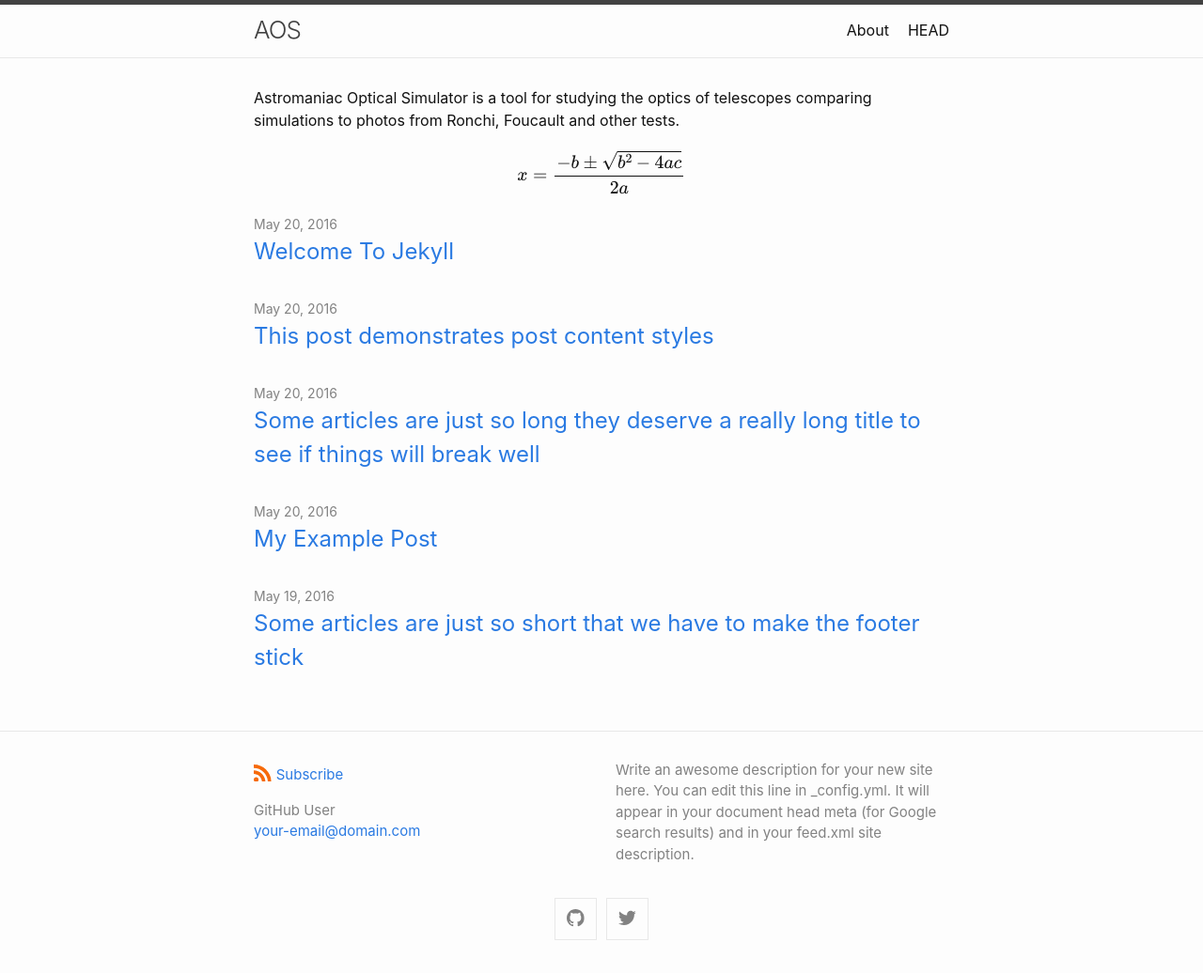
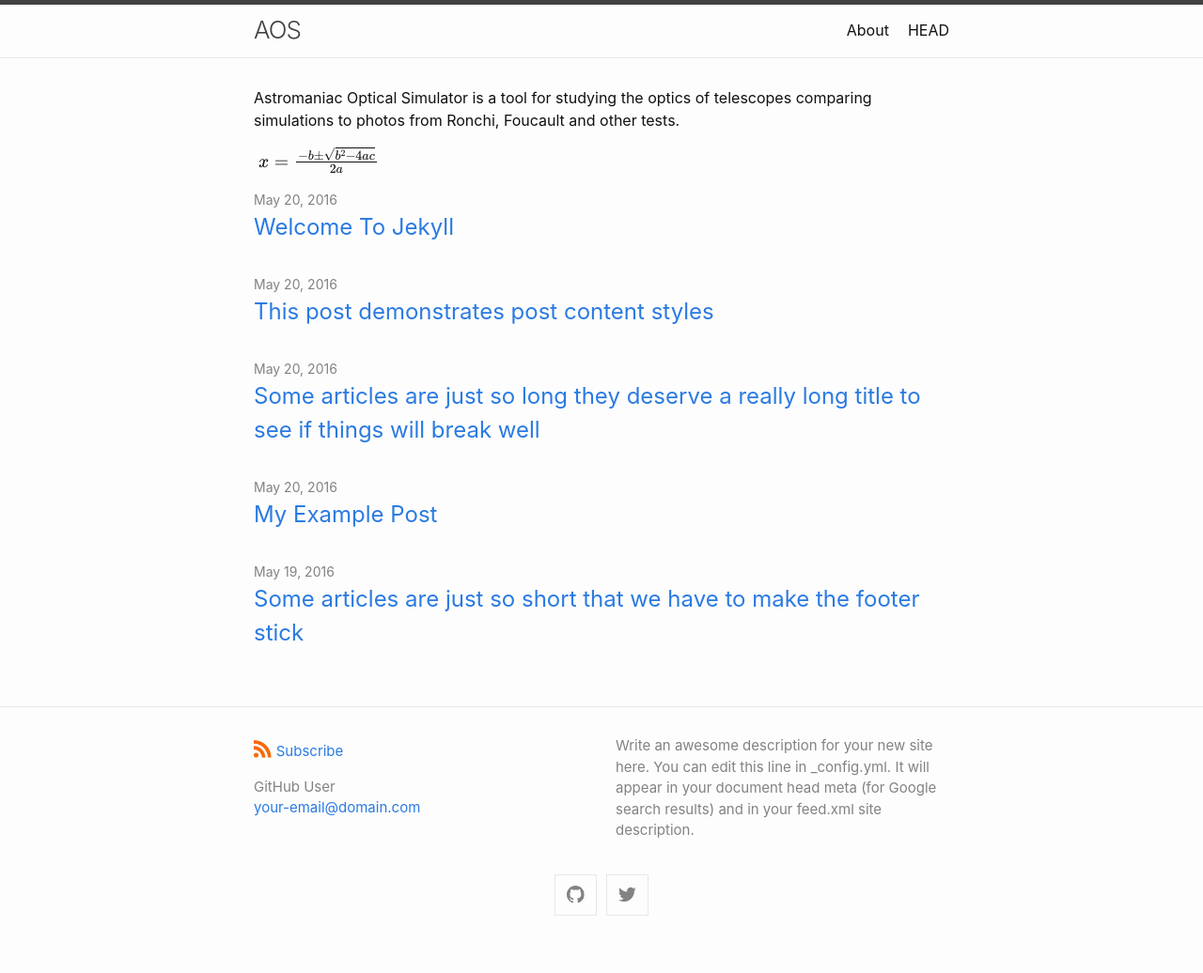
Before and after one commit to maciejczarnacki/AOS, a Jekyll site: the page built from index.md, in a window 1280 px wide. Shown: the whole page at 94% size. Built offline with Jekyll 4.4.1, drawn with Linux system fonts in a browser that asks for light colours; formulas are drawn with MathJax 3; after the commit the page ends 1010 px from its top, so only the background shows below that.

```diff
--- a/index.md
+++ b/index.md
@@ -12,4 +12,4 @@ use_math: true
 
 Astromaniac Optical Simulator is a tool for studying the optics of telescopes comparing simulations to photos from Ronchi, Foucault and other tests.
 
-$$x = {-b \pm \sqrt{b^2-4ac} \over 2a}$$
+$\ x = {-b \pm \sqrt{b^2-4ac} \over 2a}$
```
